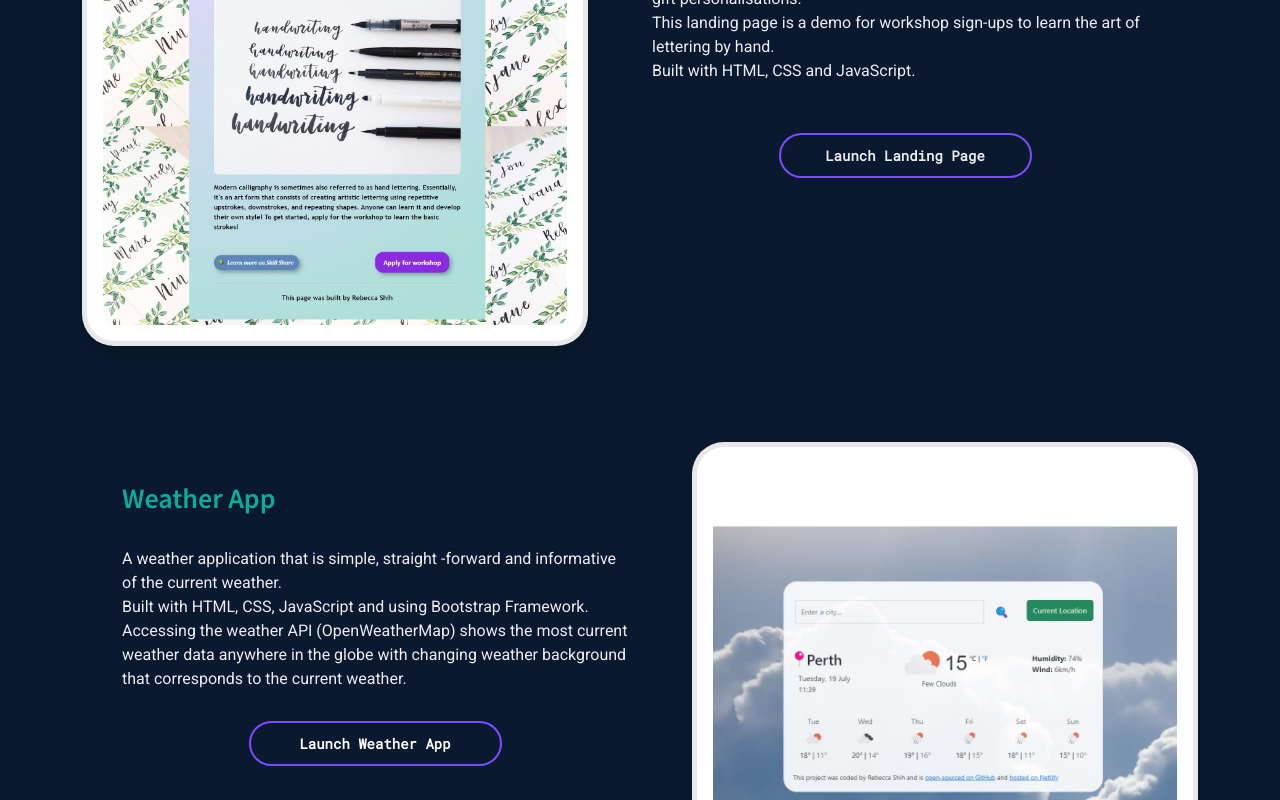
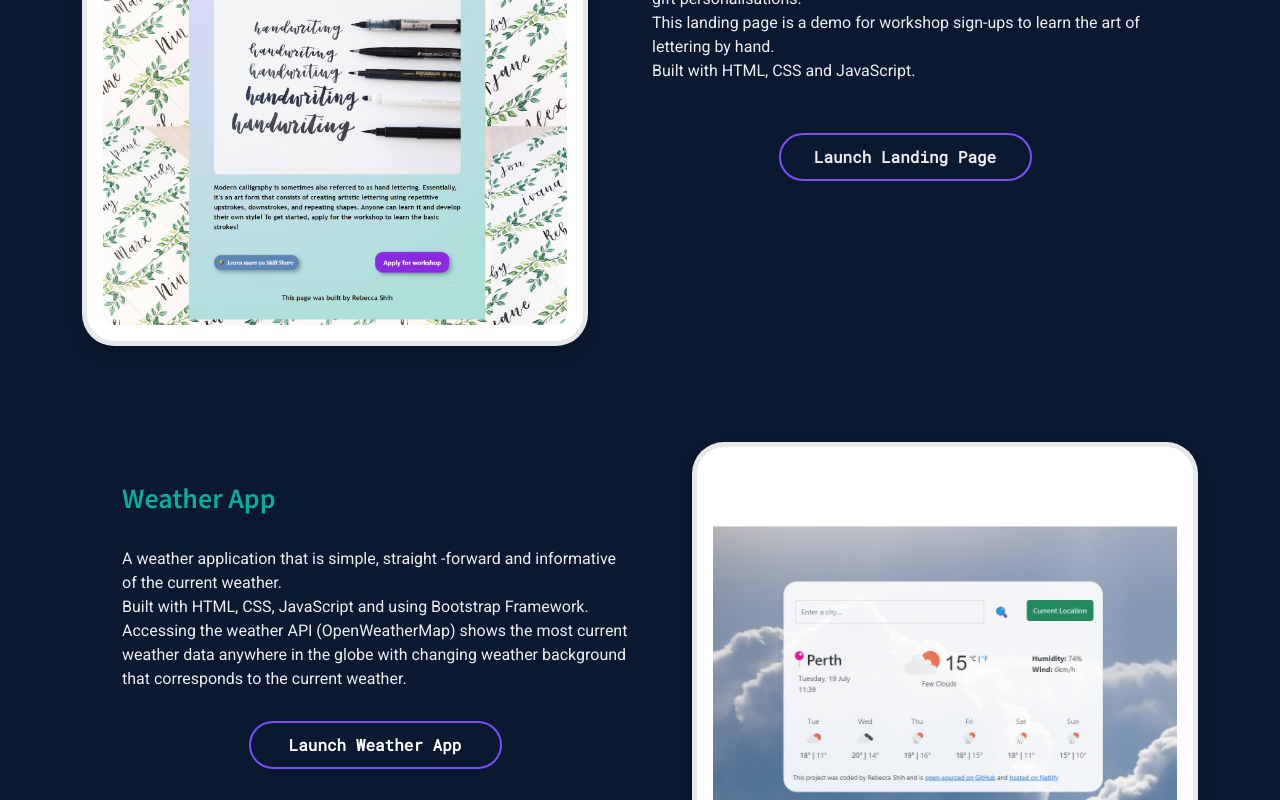
Before and after one commit to Shih-coding/Final-Portfolio-Project, a plain HTML site: page index.html in a window 1280 px wide. Shown: the part 680-1480 px from the top of the page. Drawn offline with nearby package versions, Linux system fonts and the light colour scheme.

Commit message:
adjusting font size

```diff
--- a/styles/portfolio.css
+++ b/styles/portfolio.css
@@ -133,7 +133,6 @@ padding:0;
 
 .she-letters-link {
   font-family:'Roboto Mono', monospace;
-  font-size: 14px;
   text-align: center;
     display:block;
     margin-top: 50px;
@@ -165,7 +164,6 @@ padding:0;
 
 .weather-app-link {
    font-family:'Roboto Mono', monospace;
-   font-size: 14px;
   display:block;
   text-align: center;
     margin-top: 30px;
```
